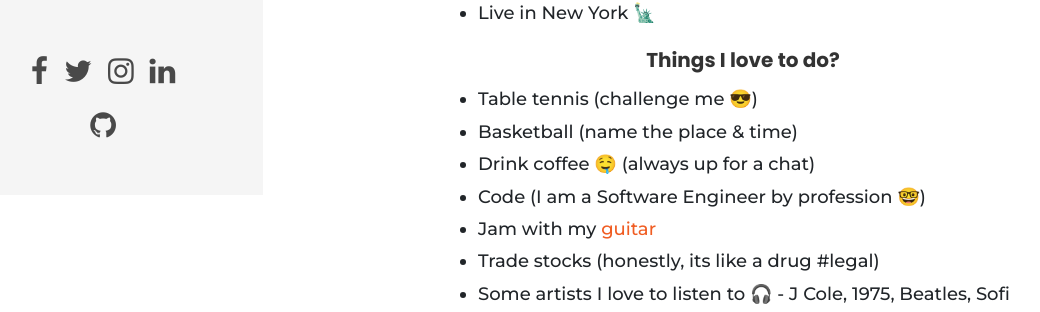
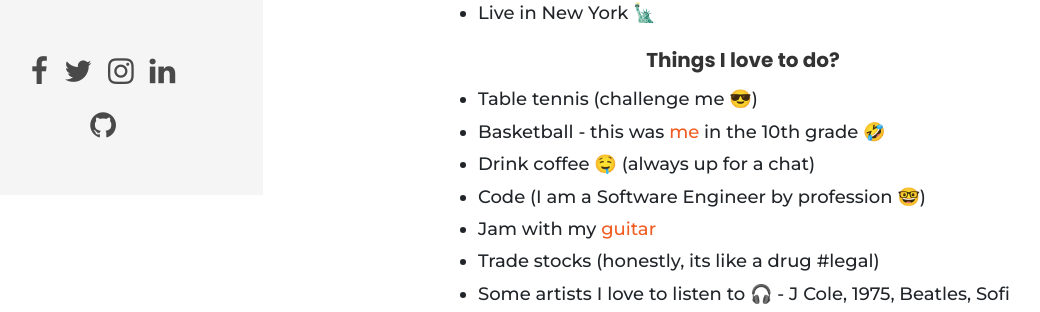
Before and after one commit to anshilbhansali/mywebsite, a Flask app: template templates/about.html in a window 1280 px wide. Shown: the part 605-917 px from the top of the page, without its empty margins (57-1097 px from the left). Run offline with Flask 2, Linux system fonts and the light colour scheme; the template is opened without the code that fills it, so the values that code supplies are empty; parts of the project's set-up code (start-up, migrations or seed data) failed here and were passed over; some libraries are stand-ins or nearby versions; some web fonts are replaced.

Commit message:
basketbal link

```diff
--- a/templates/about.html
+++ b/templates/about.html
@@ -65,7 +65,7 @@
               <h5><b>Things I love to do?</b></h5>
               <ul style="text-align: left">
                 <li>Table tennis (challenge me &#128526;)</li>
-                <li>Basketball (name the place & time)</li>
+                <li>Basketball - this was <a href="https://www.youtube.com/watch?v=vOUkfolJIcs#t=1m38s">me</a> in the 10th grade 🤣</li>
                 <li>Drink coffee &#129316 (always up for a chat)</li>
                 <li>Code (I am a Software Engineer by profession &#129299)</li>
                 <li>Jam with my <a href="https://timesofindia.indiatimes.com/entertainment/hindi/music/news/Let-me-music-play/articleshow/7047928.cms">guitar</a> </li>
```
